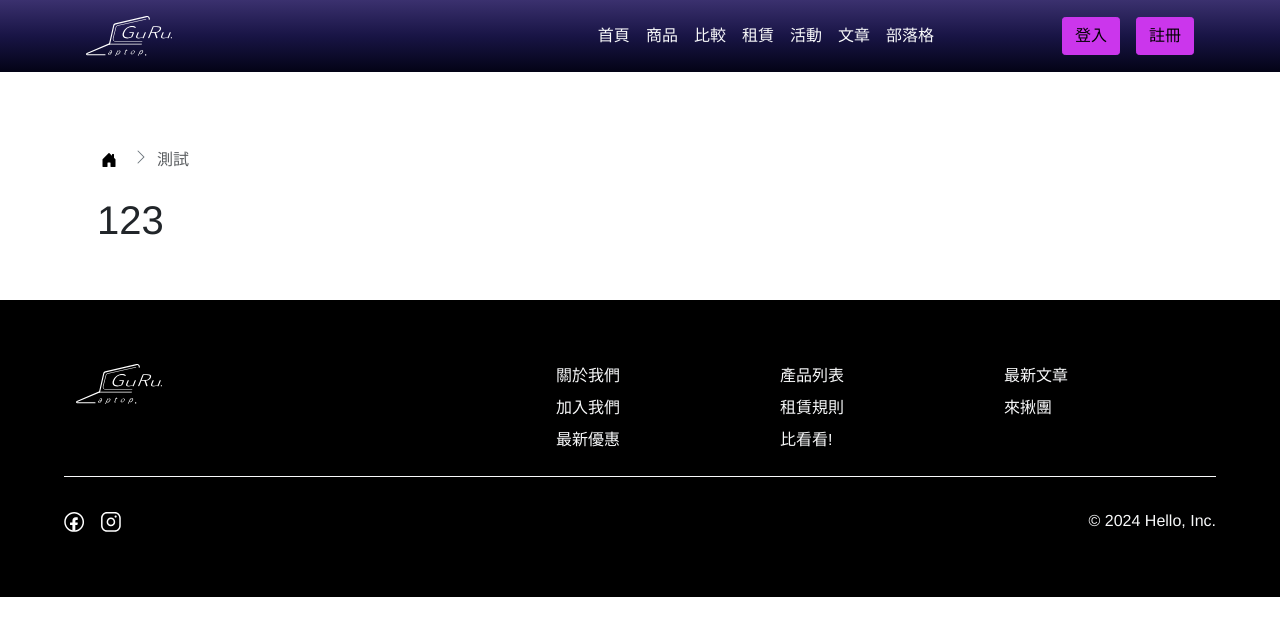
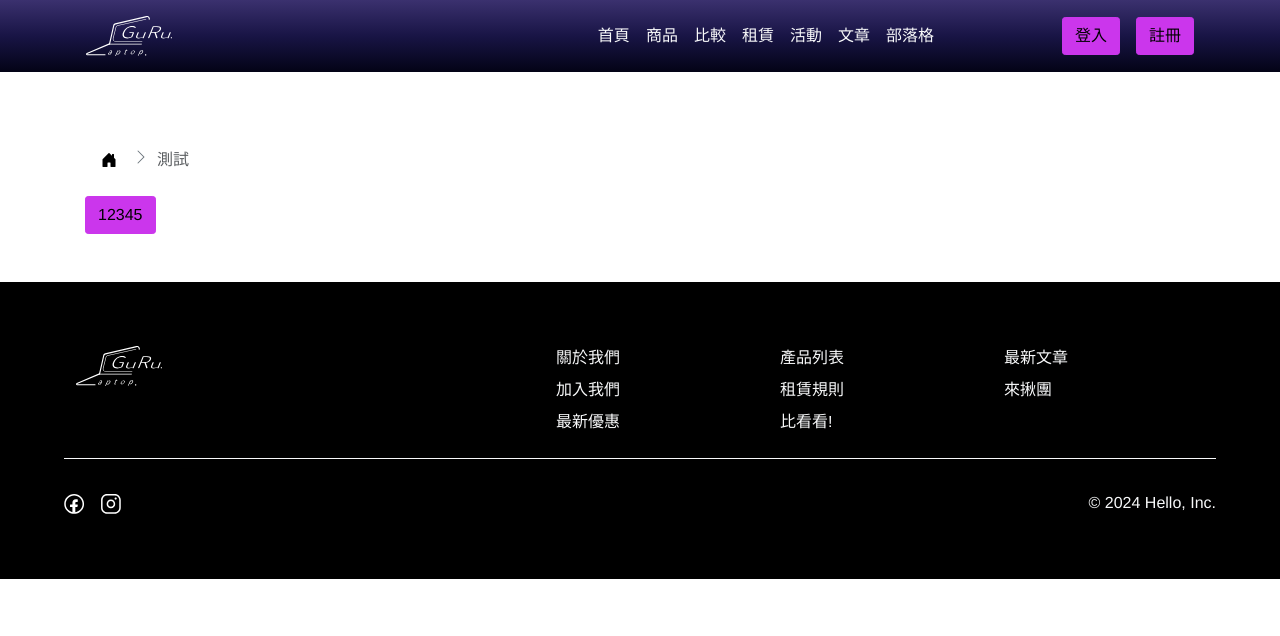
Before and after one commit to Cosmos18338/MFEE57-LaptopGuru, a Next.js app in the folder frontend/: page /test in a window 1280 px wide. Shown: the top 636 px of the page. Built offline with nearby package versions, Linux system fonts and the light colour scheme; no server answers.

Commit message:
購物車卡片更新數量

```diff
--- a/frontend/pages/cart/index.js
+++ b/frontend/pages/cart/index.js
@@ -4,9 +4,6 @@ import { useAuth } from '@/hooks/use-auth'
 import BuyCard from '@/components/cart/buy-card'
 import { useRouter } from 'next/router'
 import Cookies from 'js-cookie'
-import Swal from 'sweetalert2'
-import withReactContent from 'sweetalert2-react-content'
-const MySwal = withReactContent(Swal)
 
 const accessToken = Cookies.get('accessToken')
 console.log(accessToken) // 顯示 accessToken 的值
--- a/frontend/pages/test.js
+++ b/frontend/pages/test.js
@@ -1,10 +1,42 @@
 import Coupon from '@/components/coupon'
 import React, { useState, useEffect } from 'react'
+import Swal from 'sweetalert2'
+import withReactContent from 'sweetalert2-react-content'
+const MySwal = withReactContent(Swal)
 
 export default function Test(props) {
+  const handleAdd = async (user_id, coupon_id) => {
+    const response = await fetch(
+      `http://localhost:3005/api/test/add/${user_id}/${coupon_id}`,
+      {
+        method: 'GET',
+        headers: {
+          'Content-Type': 'application/json',
+        },
+      }
+    )
+    const data = await response.json()
+    const message = data.message
+    if (data.status == 'success') {
+      MySwal.fire({
+        icon: 'success',
+        title: message,
+        showConfirmButton: false,
+        timer: 1500,
+      })
+    }
+  }
   return (
     <>
-      <h1 className={`h1 container footer`}>123</h1>
+      <button
+        className={`btn btn-primary`}
+        onClick={(e) => {
+          e.preventDefault()
+          handleAdd(1, 1)
+        }}
+      >
+        12345
+      </button>
     </>
   )
 }
```
Also changed, not shown: frontend/components/cart/buy-card.js (+14 -1 lines).
